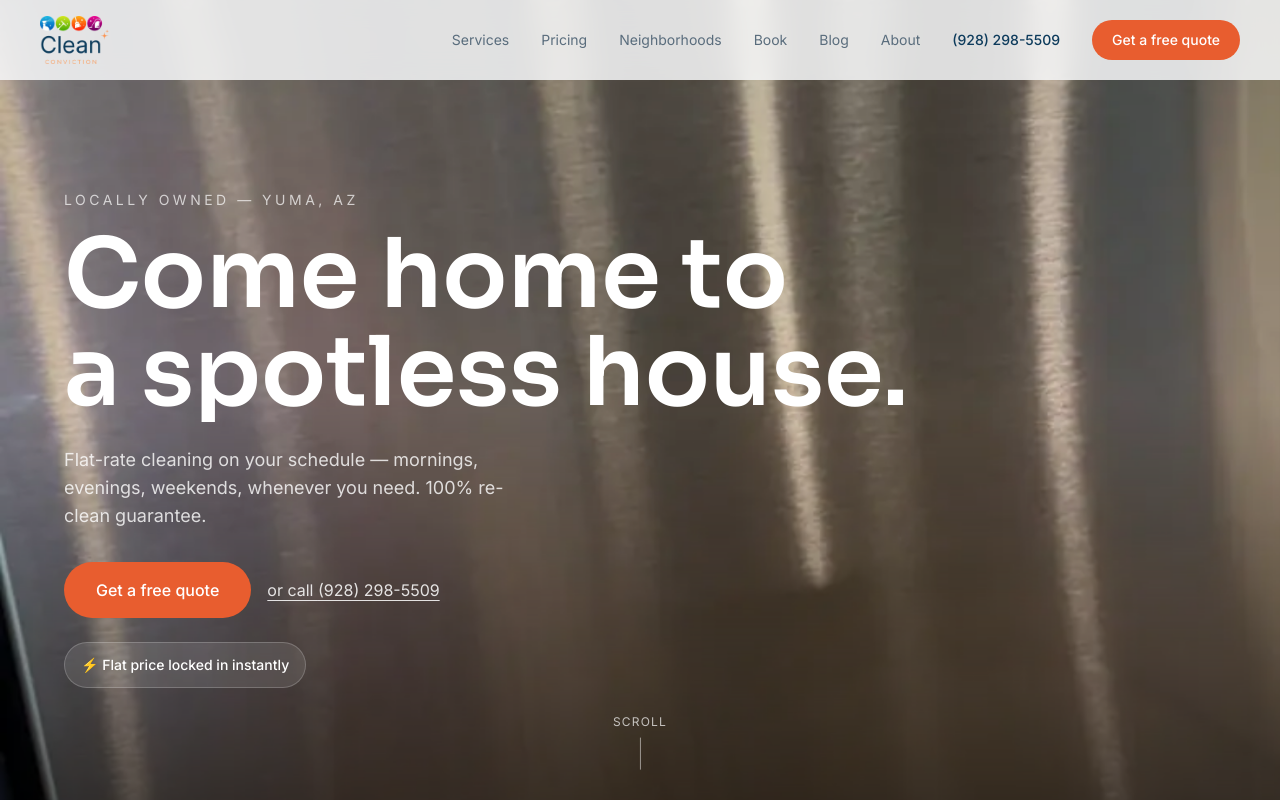
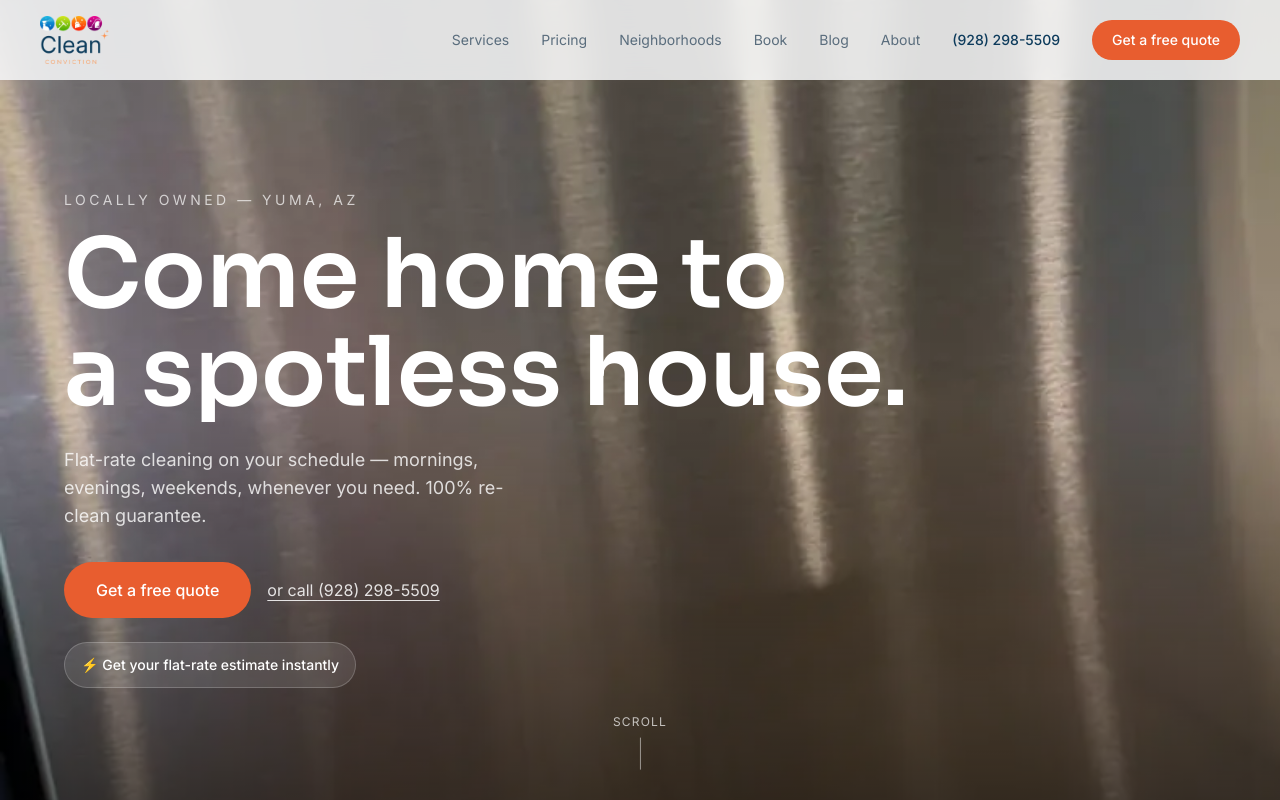
Before and after one commit to carnagecreations/desertshine, a Next.js app: page / in a window 1280 px wide. Shown: the top 800 px of the page. Built offline with nearby package versions, Linux system fonts and the light colour scheme.

Commit message:
Fix hero copy: don't promise price is locked in instantly
Changed 'Flat price locked in instantly' to 'Get your flat-rate estimate
instantly' — more honest since prices can change if the home doesn't
match the initial description. The estimate is instant, but the price
holds only if details match.

```diff
--- a/components/sections/ScrollZoomHero.tsx
+++ b/components/sections/ScrollZoomHero.tsx
@@ -60,7 +60,7 @@
             </a>
           </div>
           <div className="inline-flex items-center gap-2 rounded-full bg-white/10 px-4 py-3 backdrop-blur-sm border border-white/20 w-fit">
-            <span className="text-sm font-medium text-white">⚡ Flat price locked in instantly</span>
+            <span className="text-sm font-medium text-white">⚡ Get your flat-rate estimate instantly</span>
           </div>
         </motion.div>
       </motion.div>
```
